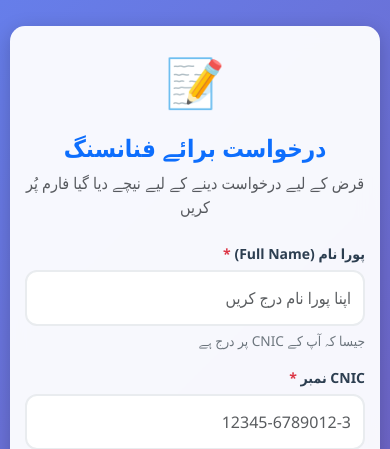
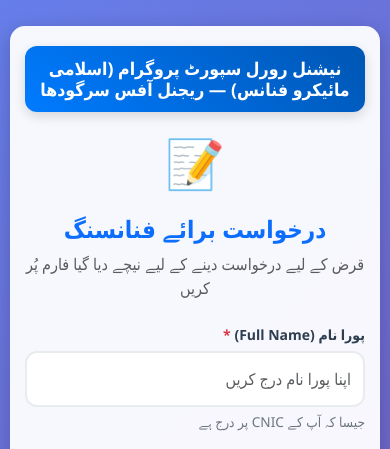
Before and after one commit to ghazanfariqbal630/Loan-Application, a Flask app: page / in a window 390 px wide. Shown: the top 449 px of the page. Run offline with Flask 3, Linux system fonts and the light colour scheme; some libraries are stand-ins or nearby versions.

Commit message:
Update form.html

```diff
--- a/templates/form.html
+++ b/templates/form.html
@@ -95,6 +95,21 @@
       color: #dc3545 !important;
     }
 
+    .program-header {
+      background: linear-gradient(45deg, #007bff, #0056b3);
+      color: white;
+      padding: 15px;
+      border-radius: 12px;
+      margin-bottom: 20px;
+      text-align: center;
+      box-shadow: 0 4px 12px rgba(0, 0, 0, 0.15);
+    }
+
+    .program-header h4 {
+      margin: 0;
+      font-weight: 700;
+    }
+
     /* Mobile Specific Styles */
     @media (max-width: 768px) {
       body {
@@ -148,6 +163,15 @@
 
       .card-title {
         font-size: 1.5rem;
+      }
+
+      .program-header {
+        padding: 12px;
+        margin-bottom: 15px;
+      }
+
+      .program-header h4 {
+        font-size: 1.1rem;
       }
 
       /* Force RTL layout for mobile */
@@ -233,6 +257,11 @@
     <div class="row justify-content-center">
       <div class="col-12">
         <div class="card p-4">
+          <!-- Program Header -->
+          <div class="program-header">
+            <h4>نیشنل رورل سپورٹ پروگرام (اسلامی مائیکرو فنانس) — ریجنل آفس سرگودھا</h4>
+          </div>
+
           <div class="text-center mb-4">
             <span class="header-icon">📝</span>
             <h3 class="card-title text-primary"> درخواست برائے فنانسنگ </h3>
@@ -394,7 +423,6 @@
       }
     });
 
-    // باقی JavaScript کوڈ یہاں رہے گا
     let selectedSpecialProgram = null;
     let programLinks = {
       "PMYP Prime Minister Youth Business & Agriculture": {
```
